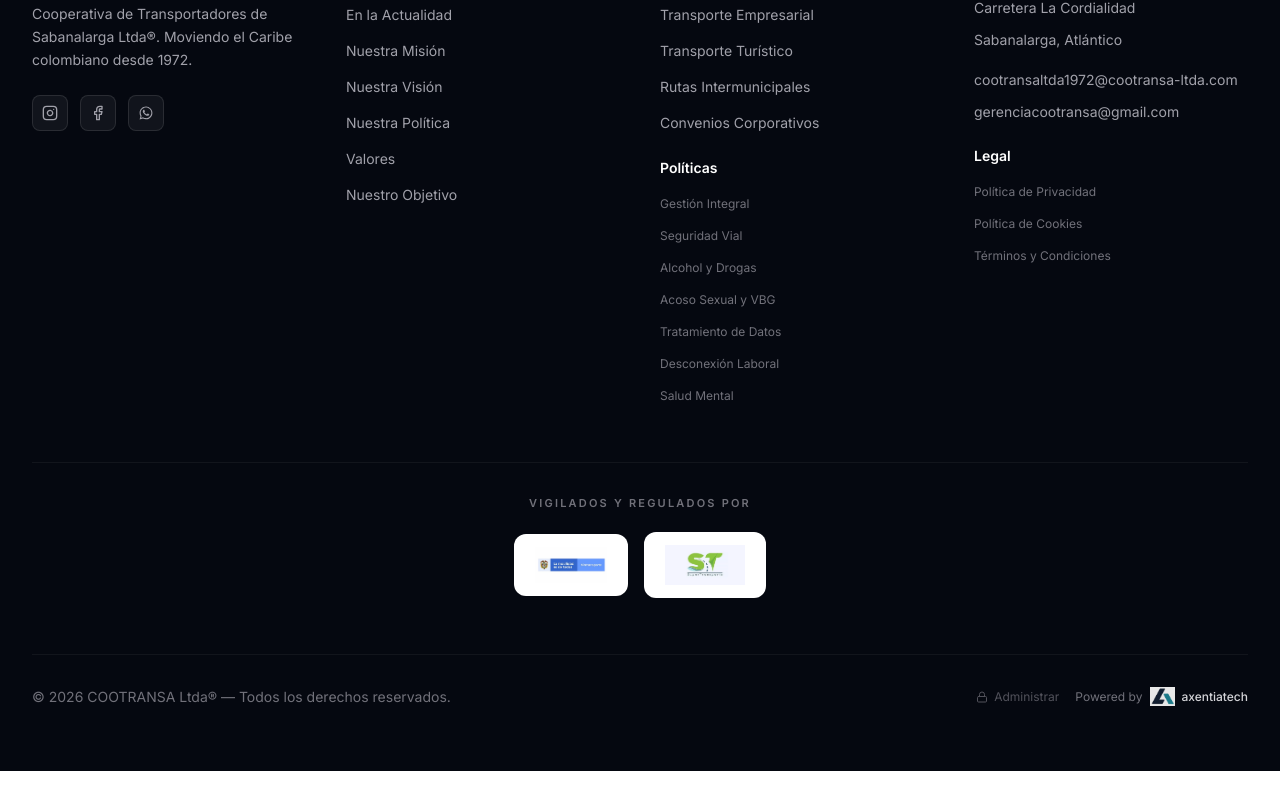
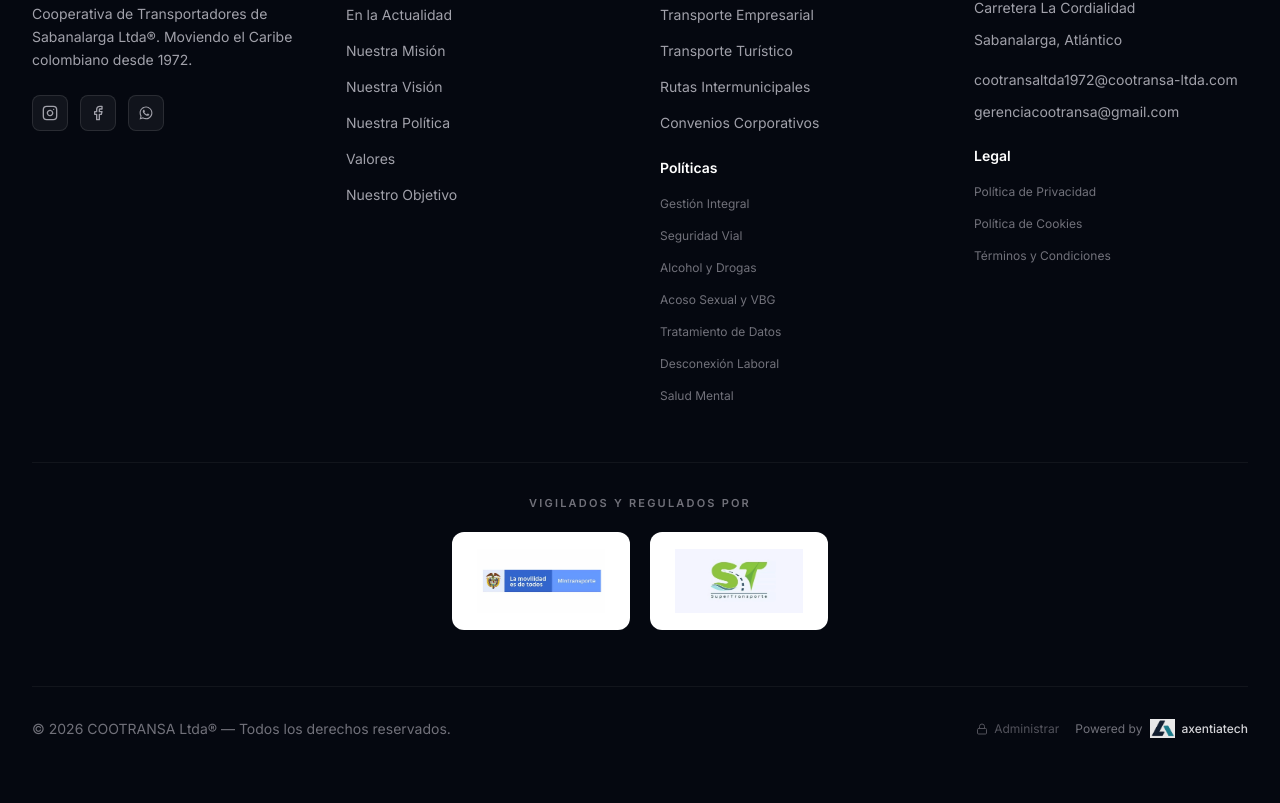
Before and after one commit to habid8374/cootransa, a React (Vite) app: page /blog in a window 1280 px wide. Shown: the part 839-1642 px from the top of the page. Before the commit the page ends 1610 px from the top, so only its background shows below. Built offline with nearby package versions, Linux system fonts and the light colour scheme; no server answers; the database is empty.

Commit message:
style: agrandar logos de entes de control en el footer

```diff
--- a/src/components/Footer.tsx
+++ b/src/components/Footer.tsx
@@ -69,14 +69,14 @@ export default function Footer() {
         </div>
         <div className="mt-14 pt-8 border-t border-white/5">
           <p className="text-center text-[11px] font-semibold uppercase tracking-[0.2em] text-zinc-500 mb-5">Vigilados y regulados por</p>
-          <div className="flex flex-wrap items-center justify-center gap-4">
+          <div className="flex flex-wrap items-center justify-center gap-5">
             <a href="https://mintransporte.gov.co/" target="_blank" rel="noopener noreferrer" title="Ministerio de Transporte"
-              className="flex items-center px-5 py-3 rounded-xl bg-white border border-white/10 hover:border-green-400/50 hover:shadow-lg transition-all">
-              <img src="/logo-mintransporte.webp" alt="Ministerio de Transporte de Colombia" className="h-9 w-auto object-contain" loading="lazy" />
+              className="flex items-center px-6 py-4 rounded-xl bg-white border border-white/10 hover:border-green-400/50 hover:shadow-lg transition-all">
+              <img src="/logo-mintransporte.webp" alt="Ministerio de Transporte de Colombia" className="h-14 sm:h-16 w-auto object-contain" loading="lazy" />
             </a>
             <a href="https://www.supertransporte.gov.co/" target="_blank" rel="noopener noreferrer" title="Superintendencia de Transporte"
-              className="flex items-center px-5 py-3 rounded-xl bg-white border border-white/10 hover:border-green-400/50 hover:shadow-lg transition-all">
-              <img src="/logo-supertransporte.webp" alt="Superintendencia de Transporte" className="h-10 w-auto object-contain" loading="lazy" />
+              className="flex items-center px-6 py-4 rounded-xl bg-white border border-white/10 hover:border-green-400/50 hover:shadow-lg transition-all">
+              <img src="/logo-supertransporte.webp" alt="Superintendencia de Transporte" className="h-14 sm:h-16 w-auto object-contain" loading="lazy" />
             </a>
           </div>
         </div>
```
